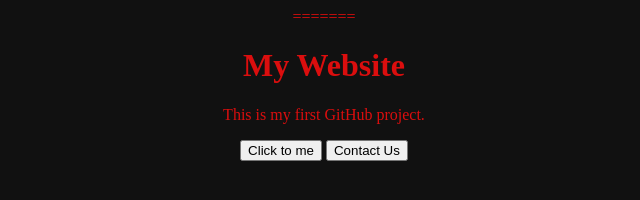
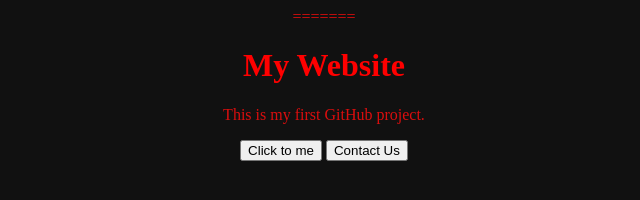
Before and after one commit to masoudomidvar21/test, a plain HTML site: page index.html in a window 1280 px wide. Shown: the full height of the page, 316-956 px from the left. Drawn offline with Linux system fonts and the light colour scheme.

Commit message:
main cambiar rojo

```diff
--- a/index.html
+++ b/index.html
@@ -8,7 +8,7 @@
 
 =======
 <body style="background:#111; color:rgb(219, 14, 14); text-align:center;">
-    <h1>My Website</h1>
+    <h1 style="color:red;">My Website</h1>
     <p>This is my first GitHub project.</p>
     <button onclick="alert('Hello!')">Click to  me</button>
     <button onclick="alert('Contact us')">
```
